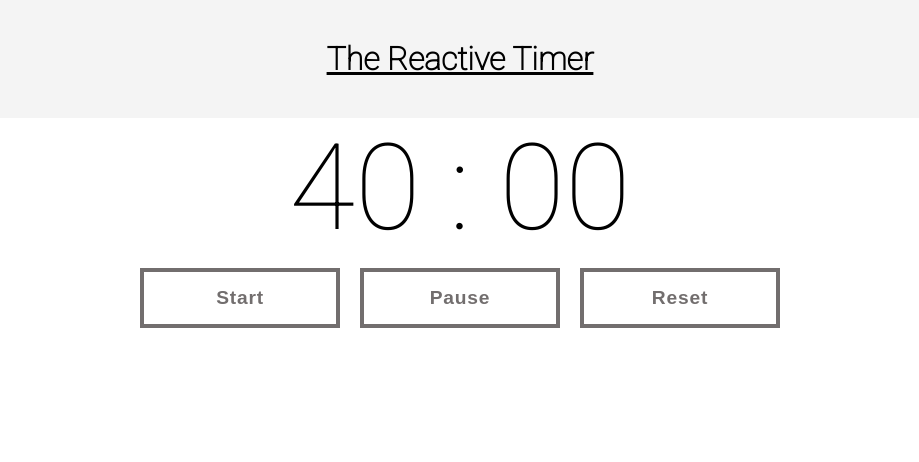
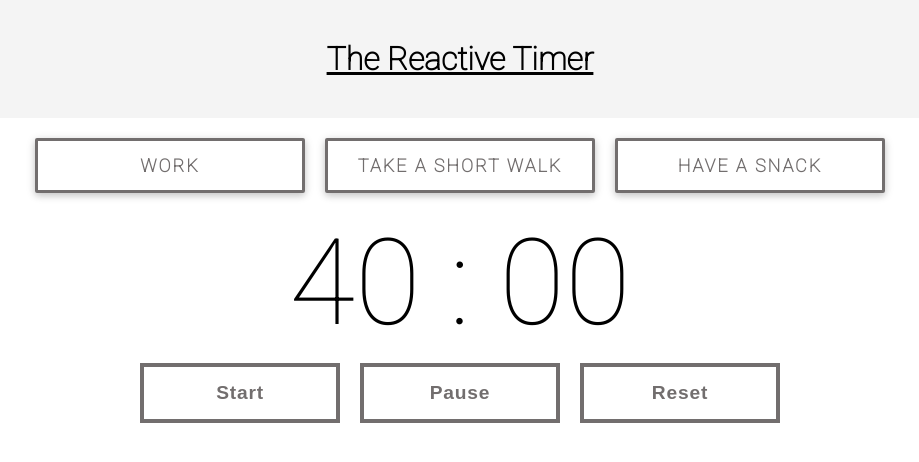
Before and after one commit to TheCoderFish/reactive-timer, an Angular app: page / in a window 1280 px wide. Shown: the top 462 px of the page, without its empty margins (180-1099 px from the left). Built offline with nearby package versions, Linux system fonts and the light colour scheme.

Commit message:
ui prototype one complete

```diff
--- a/src/app/app.component.html
+++ b/src/app/app.component.html
@@ -1 +1,2 @@
-<app-header></app-header> <app-timer></app-timer>
+<app-header></app-header>
+<app-timer></app-timer>
--- a/src/app/app.module.ts
+++ b/src/app/app.module.ts
@@ -6,13 +6,15 @@ import { AppComponent } from './app.component';
 import { TimerComponent } from './timer/timer.component';
 import { HeaderComponent } from './header/header.component';
 import { ButtonComponent } from './button/button.component';
+import { ModeButtonComponent } from './mode-button/mode-button.component';
 
 @NgModule({
   declarations: [
     AppComponent,
     TimerComponent,
     HeaderComponent,
-    ButtonComponent
+    ButtonComponent,
+    ModeButtonComponent
   ],
   imports: [
     BrowserModule,
--- a/src/app/button/button.component.html
+++ b/src/app/button/button.component.html
@@ -3,7 +3,8 @@
   [ngClass]="{
     start: purpose === Purpose.Start,
     pause: purpose === Purpose.Pause,
-    reset: purpose === Purpose.Reset
+    reset: purpose === Purpose.Reset,
+    default: purpose === undefined
   }"
 >
   <ng-content></ng-content>
--- a/src/app/button/button.component.scss
+++ b/src/app/button/button.component.scss
@@ -71,6 +71,9 @@
 .reset {
     @include btn-border-drawing(rgb(114, 110, 110), rgb(248, 18, 18), 4px, bottom, right);
 }
+.default {
+    @include btn-border-drawing(rgb(114, 110, 110), rgb(114, 110, 110), 4px, bottom, right);
+}
 
 //=== Button styling, semi-ignore
 .btn {
--- /dev/null
+++ b/src/app/mode-button/mode-button.component.html
@@ -0,0 +1,3 @@
+<a class="bttn">
+  <ng-content #name></ng-content>
+</a>
--- /dev/null
+++ b/src/app/mode-button/mode-button.component.scss
@@ -0,0 +1,63 @@
+$primary: #726e6e;
+$second: #726e6e;
+$third: #726e6e;
+
+a.bttn {
+    cursor: pointer;
+    margin: 20px 10px;
+    color: $primary;
+    text-decoration: none;
+    -webkit-transition: 0.3s all ease;
+    transition: 0.3s ease all;
+    &:hover {
+        color: #fff;
+    }
+    &:focus {
+        color: #fff;
+    }
+}
+
+.bttn {
+    font-size: 18px;
+    letter-spacing: 2px;
+    text-transform: uppercase;
+    display: inline-block;
+    text-align: center;
+    width: 270px;
+    font-weight: bold;
+    padding: 14px 0px;
+    border: 3px solid $primary;
+    border-radius: 2px;
+    position: relative;
+    box-shadow: 0 2px 10px rgba(0, 0, 0, 0.16), 0 3px 6px rgba(0, 0, 0, 0.1);
+    &:before {
+        -webkit-transition: 0.5s all ease;
+        transition: 0.5s all ease;
+        position: absolute;
+        top: 0;
+        left: 50%;
+        right: 50%;
+        bottom: 0;
+        opacity: 0;
+        content: "";
+        background-color: $primary;
+        z-index: -2;
+    }
+    &:hover {
+        &:before {
+            -webkit-transition: 0.5s all ease;
+            transition: 0.5s all ease;
+            left: 0;
+            right: 0;
+            opacity: 1;
+        }
+    }
+    &:focus {
+        &:before {
+            transition: 0.5s all ease;
+            left: 0;
+            right: 0;
+            opacity: 1;
+        }
+    }
+}
--- /dev/null
+++ b/src/app/mode-button/mode-button.component.ts
@@ -0,0 +1,9 @@
+import { ChangeDetectionStrategy, Component } from '@angular/core';
+
+@Component({
+  selector: 'app-mode-button',
+  templateUrl: './mode-button.component.html',
+  styleUrls: ['./mode-button.component.scss'],
+  changeDetection: ChangeDetectionStrategy.OnPush
+})
+export class ModeButtonComponent { }
--- a/src/app/timer/timer.component.html
+++ b/src/app/timer/timer.component.html
@@ -1,4 +1,20 @@
 <div class="timer">
+  <div class="modes">
+    <app-mode-button>Work</app-mode-button>
+    <app-mode-button (click)="setMode(Modes.ShortBreak)"
+      >Take a short walk</app-mode-button
+    >
+    <app-mode-button (click)="setMode(Modes.LongBreak)"
+      >Have a snack</app-mode-button
+    >
+
+    <!-- <app-button (click)="setMode(Modes.Pomodoro)">Work</app-button>
+    <app-button (click)="setMode(Modes.ShortBreak)"
+      >Take a short walk</app-button
+    >
+    <app-button (click)="setMode(Modes.LongBreak)">Have a snack</app-button> -->
+  </div>
+
   <ng-container *ngIf="displayTimer$ | async as timer; else notInitialized">
     <p>{{ timer.minutes }} : {{ timer.seconds }}</p>
   </ng-container>
@@ -18,10 +34,6 @@
     >Reset</app-button
   >
 </div>
-<!-- <button (click)="setMode(Modes.Pomodoro)">Pomodoro</button>
-<button (click)="setMode(Modes.ShortBreak)">Short</button>
-<button (click)="setMode(Modes.LongBreak)">Long</button> -->
-
 <!-- Debugging -->
 <!-- <h1>timer</h1>
 <p>
```
Also changed, not shown: 1 other file (tests, documents, lock files or other folders).
